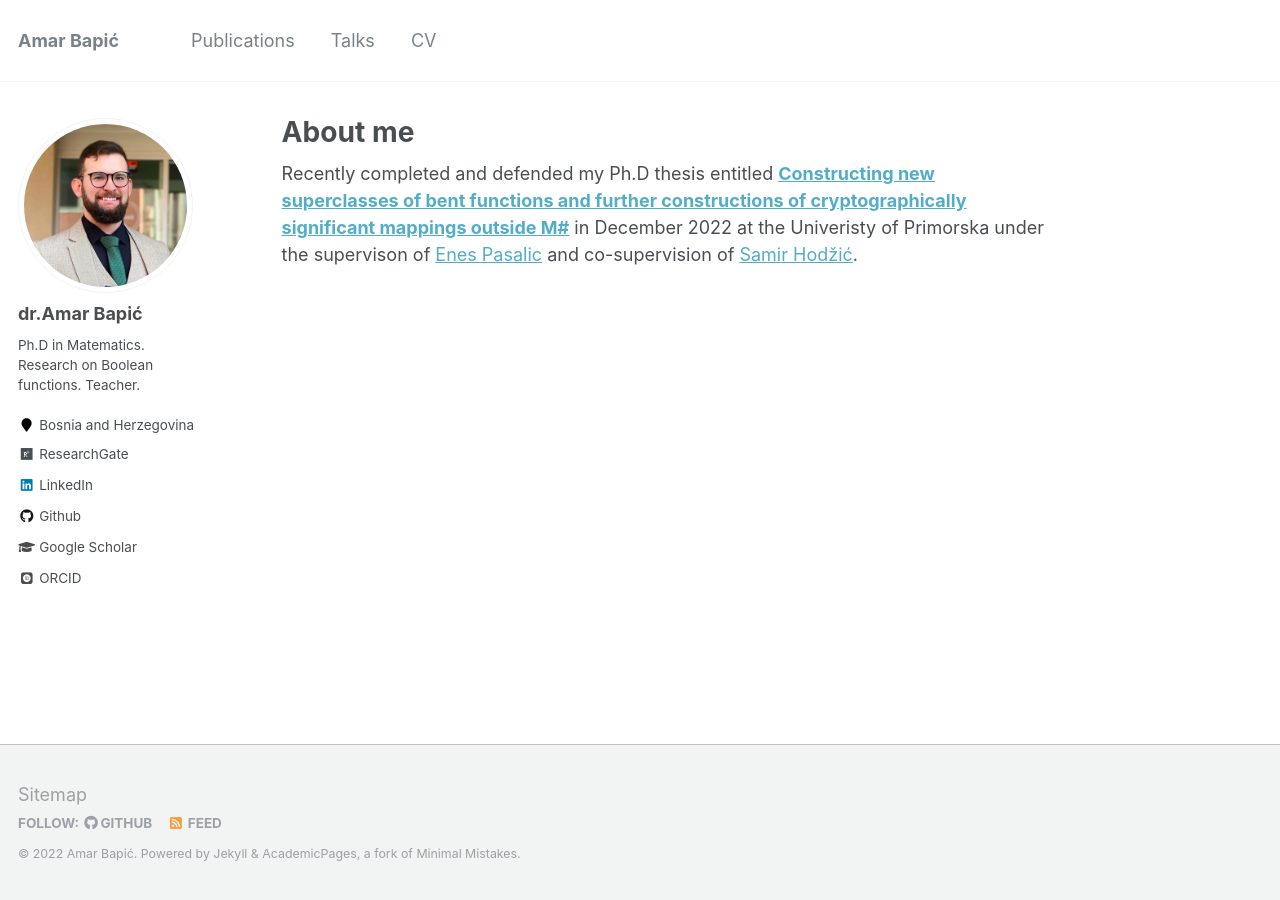
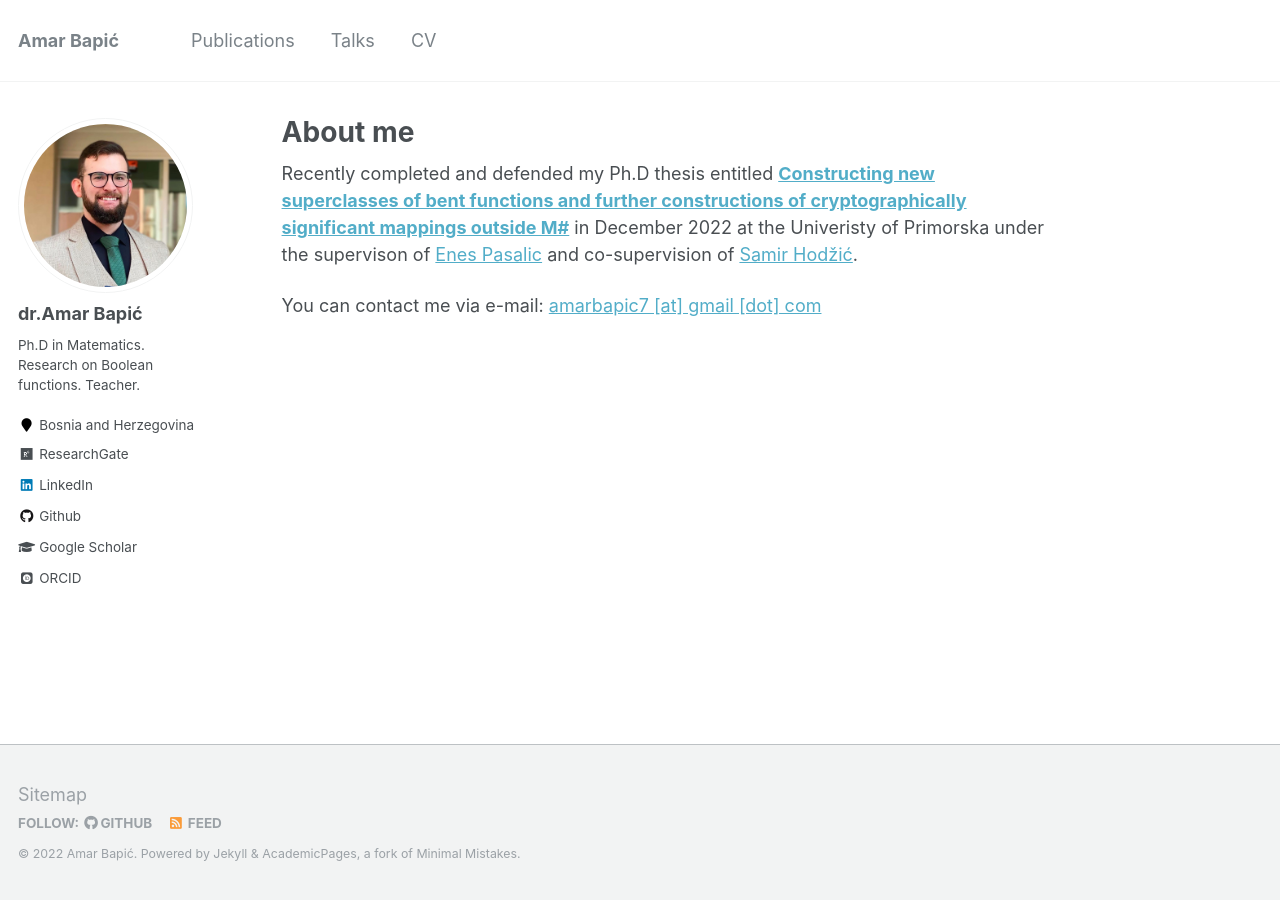
Before and after one commit to abapic94/abapic94.github.io, a Jekyll site: the page built from _pages/about.md, in a window 1280 px wide. Built offline with Jekyll 4.4.1, drawn with Linux system fonts in a browser that asks for light colours; some web fonts are replaced.

Commit message:
Update about.md

```diff
--- a/_pages/about.md
+++ b/_pages/about.md
@@ -9,3 +9,6 @@ redirect_from:
 ---
 
 Recently completed and defended my Ph.D thesis entitled [**Constructing new superclasses of bent functions and further constructions of cryptographically significant mappings outside M#**](https://www.famnit.upr.si/sl/studij/zakljucna_dela/view/1147) in December 2022 at the Univeristy of Primorska under the supervison of [Enes Pasalic](https://www.researchgate.net/profile/Enes-Pasalic) and co-supervision of [Samir Hodžić](https://www.researchgate.net/profile/Samir-Hodzic).
+
+
+You can contact me via e-mail: [amarbapic7 [at] gmail [dot] com](mailto:amarbapic7@gmail.com)
```
